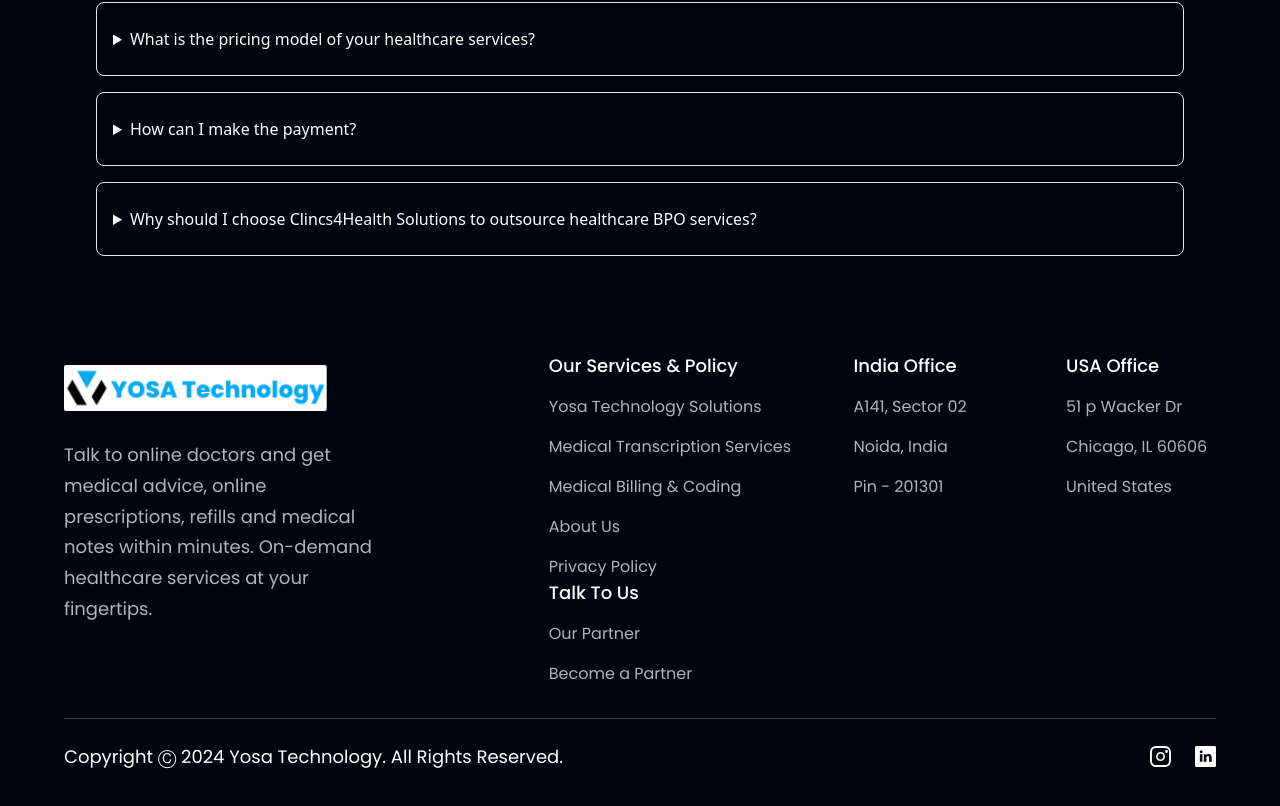
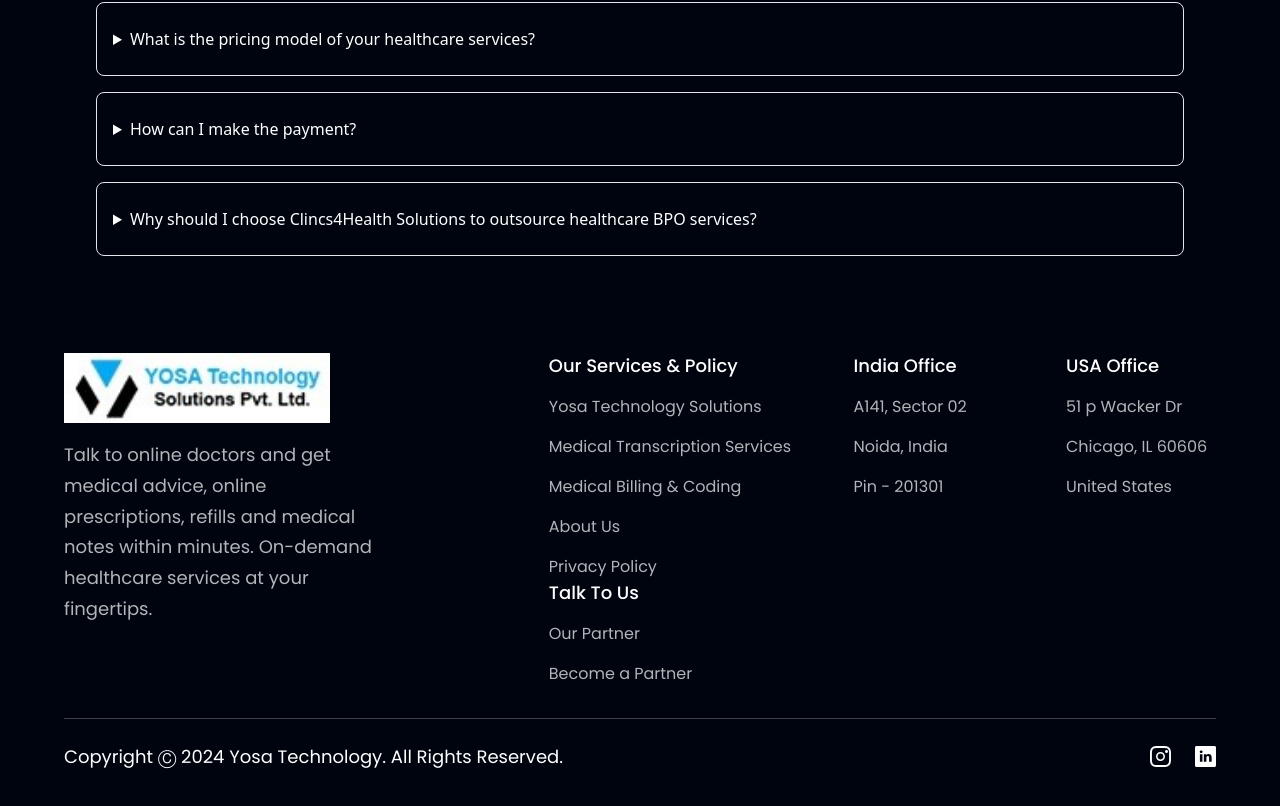
Before and after one commit to ankitmalik84/YosaTechnology, a React (Vite) app: page / in a window 1280 px wide. Shown: the part 5459-6265 px from the top of the page. Built offline with nearby package versions, Linux system fonts and the light colour scheme.

Commit message:
modified:   src/components/Footer.jsx

```diff
--- a/src/assets/index.js
+++ b/src/assets/index.js
@@ -5,6 +5,7 @@
 import coinbase from "./coinbase.png";
 import dropbox from "./dropbox.png";
 import logo from "./logo1.png";
+import logo1 from "./logo.jpg";
 import favLogo from "./fav-logo.png";
 import aboutImage from "./about.png";
 import quotes from "./quotes.svg";
@@ -38,6 +39,7 @@
   dropbox,
   tShirt,
   logo,
+  logo1,
   quotes,
   robot,
   send,
--- a/src/components/Footer.jsx
+++ b/src/components/Footer.jsx
@@ -1,5 +1,5 @@
 import styles from "../style";
-import { logo } from "../assets";
+import { logo1 } from "../assets";
 import { footerLinks, socialMedia } from "../constants";
 
 const Footer = () => (
@@ -7,7 +7,7 @@
     <div className={`${styles.flexStart} md:flex-row flex-col mb-8 w-full`}>
       <div className="flex-[1] flex flex-col justify-start mr-10">
         <img
-          src={logo}
+          src={logo1}
           alt="hoobank"
           className="w-[266px] h-[72.14px] object-contain"
         />
```
